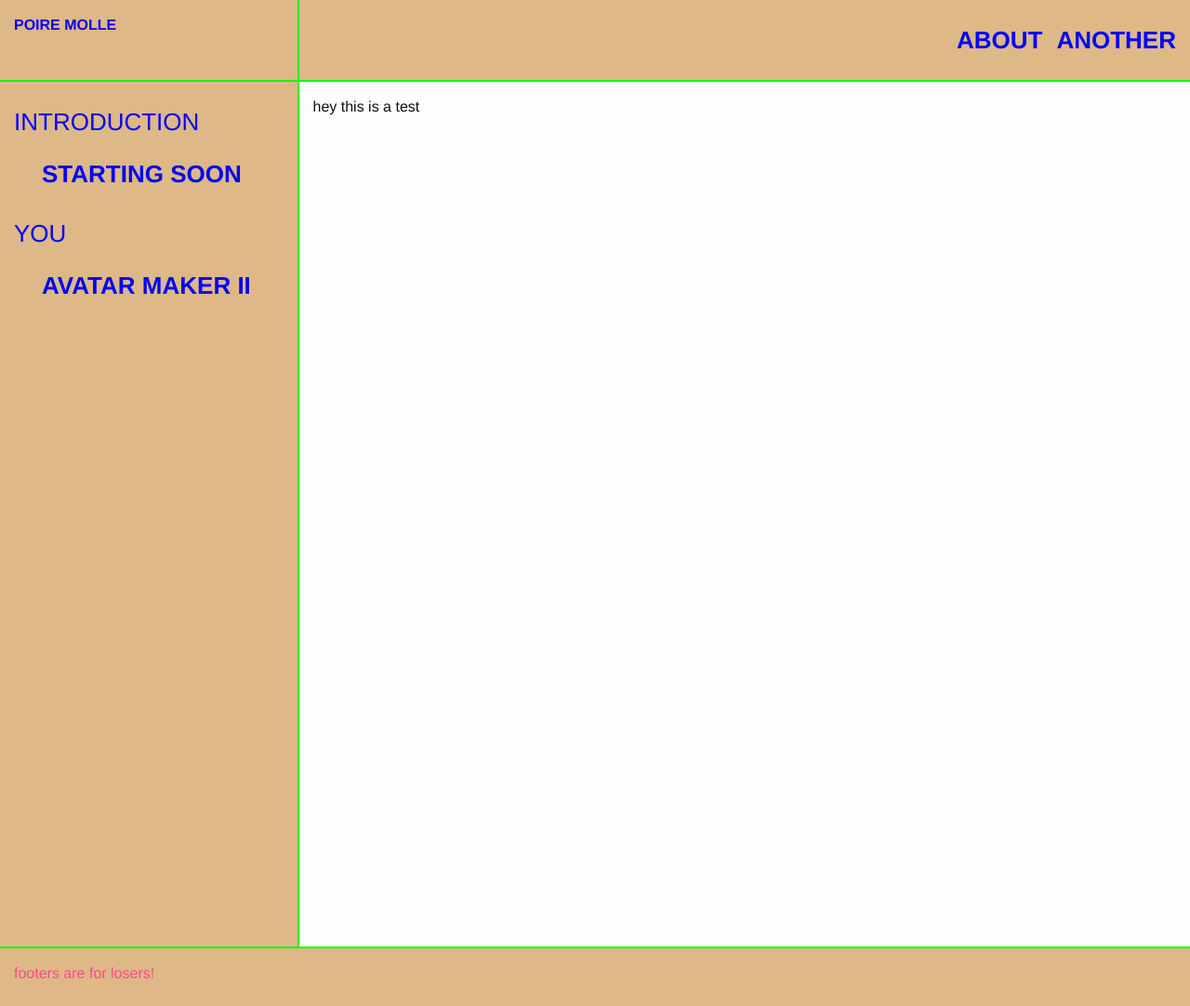
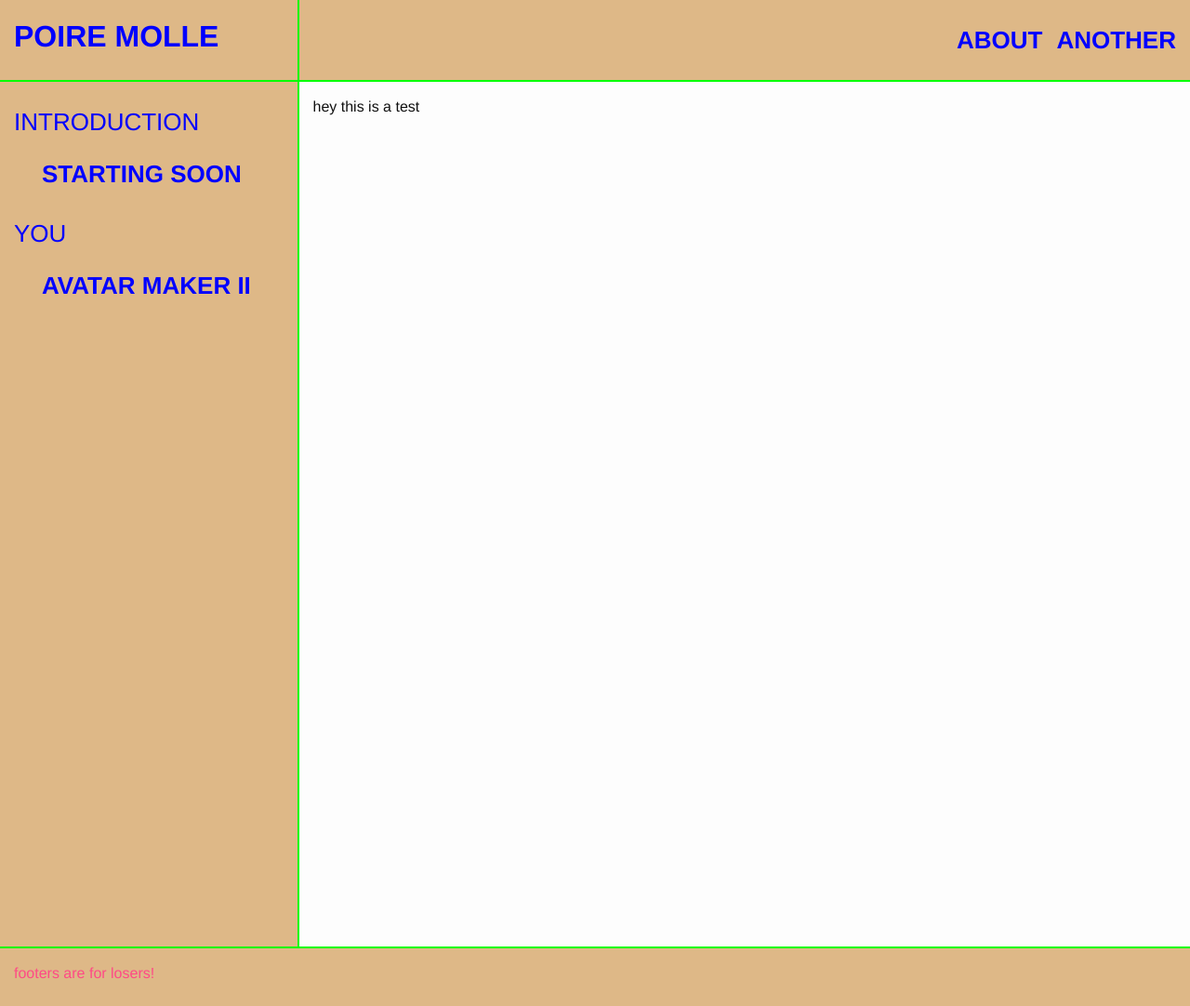
Before and after one commit to poiremolle/blog, a Jekyll site: the page built from index.md, in a window 1280 px wide. Shown: the whole page at 93% size. Built offline with Jekyll 4.4.1, drawn with Linux system fonts in a browser that asks for light colours.

Commit message:
enlarging site title size

```diff
--- a/_sass/minima/_layout.scss
+++ b/_sass/minima/_layout.scss
@@ -76,6 +76,7 @@
 }
 
 .container > div.logo {
+  @include relative-font-size(2);
   grid-area: logo;
   align-items: center;
   min-width: 260px;
```
